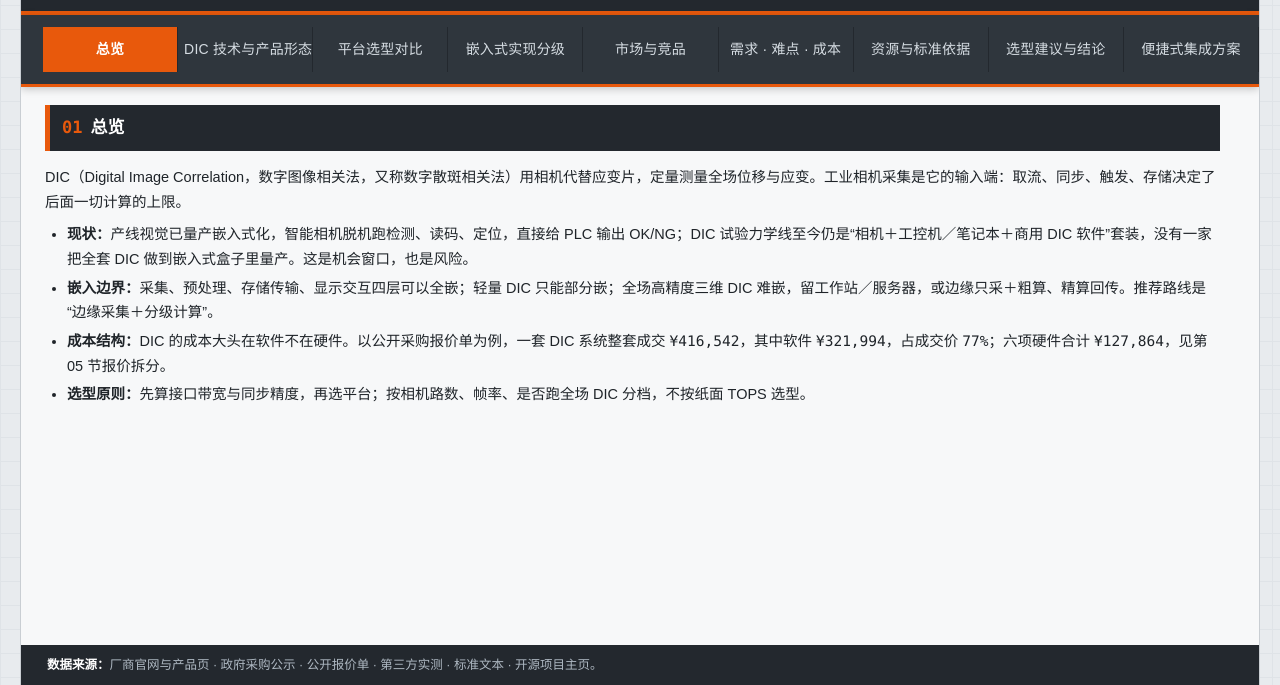
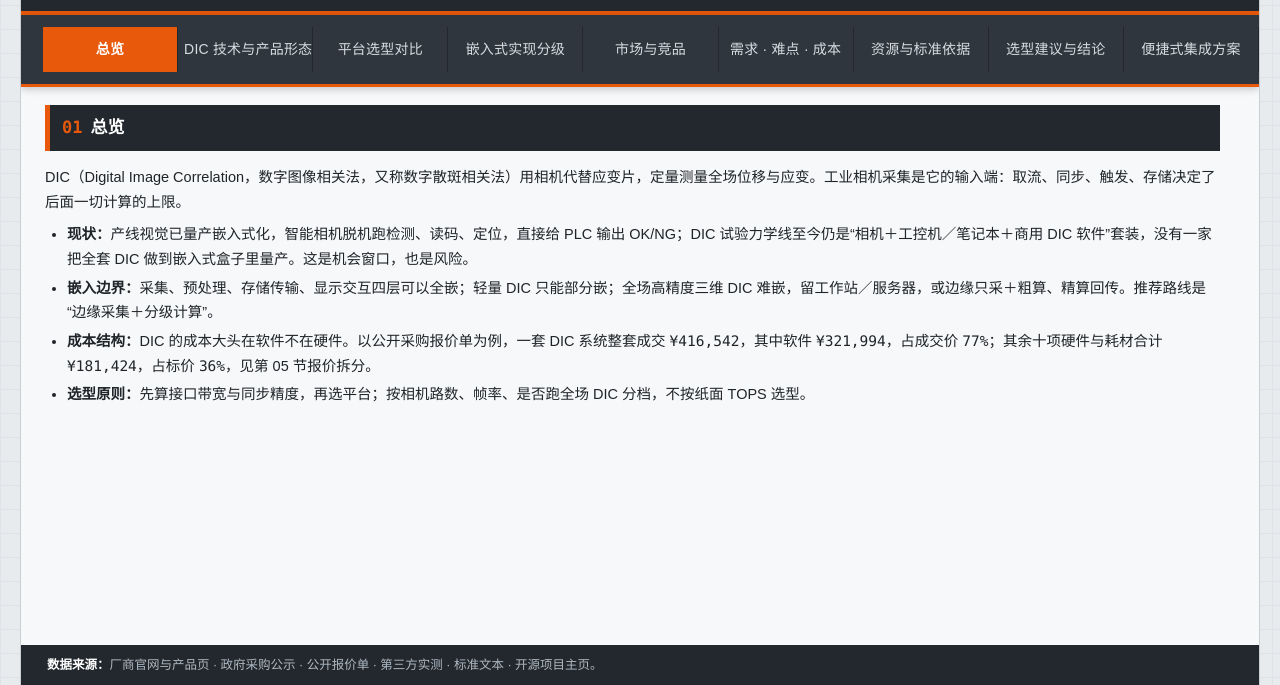
Before and after one commit to xingxing-ayue/dic, a plain HTML site: page index.html in a window 1280 px wide. Shown: the part 115-800 px from the top of the page. Drawn offline with Linux system fonts and the light colour scheme.

Commit message:
Sync DIC V2.8 fix s1 hardware total 181424

```diff
--- a/index.html
+++ b/index.html
@@ -103,7 +103,7 @@ footer b{color:#fff}
 <ul>
 <li><b>现状：</b>产线视觉已量产嵌入式化，智能相机脱机跑检测、读码、定位，直接给 PLC 输出 OK/NG；DIC 试验力学线至今仍是“相机＋工控机／笔记本＋商用 DIC 软件”套装，没有一家把全套 DIC 做到嵌入式盒子里量产。这是机会窗口，也是风险。</li>
 <li><b>嵌入边界：</b>采集、预处理、存储传输、显示交互四层可以全嵌；轻量 DIC 只能部分嵌；全场高精度三维 DIC 难嵌，留工作站／服务器，或边缘只采＋粗算、精算回传。推荐路线是“边缘采集＋分级计算”。</li>
-<li><b>成本结构：</b>DIC 的成本大头在软件不在硬件。以公开采购报价单为例，一套 DIC 系统整套成交 <span class="num">¥416,542</span>，其中软件 <span class="num">¥321,994</span>，占成交价 <span class="num">77%</span>；六项硬件合计 <span class="num">¥127,864</span>，见第 05 节报价拆分。</li>
+<li><b>成本结构：</b>DIC 的成本大头在软件不在硬件。以公开采购报价单为例，一套 DIC 系统整套成交 <span class="num">¥416,542</span>，其中软件 <span class="num">¥321,994</span>，占成交价 <span class="num">77%</span>；其余十项硬件与耗材合计 <span class="num">¥181,424</span>，占标价 <span class="num">36%</span>，见第 05 节报价拆分。</li>
 <li><b>选型原则：</b>先算接口带宽与同步精度，再选平台；按相机路数、帧率、是否跑全场 DIC 分档，不按纸面 TOPS 选型。</li>
 
 </ul>
```
